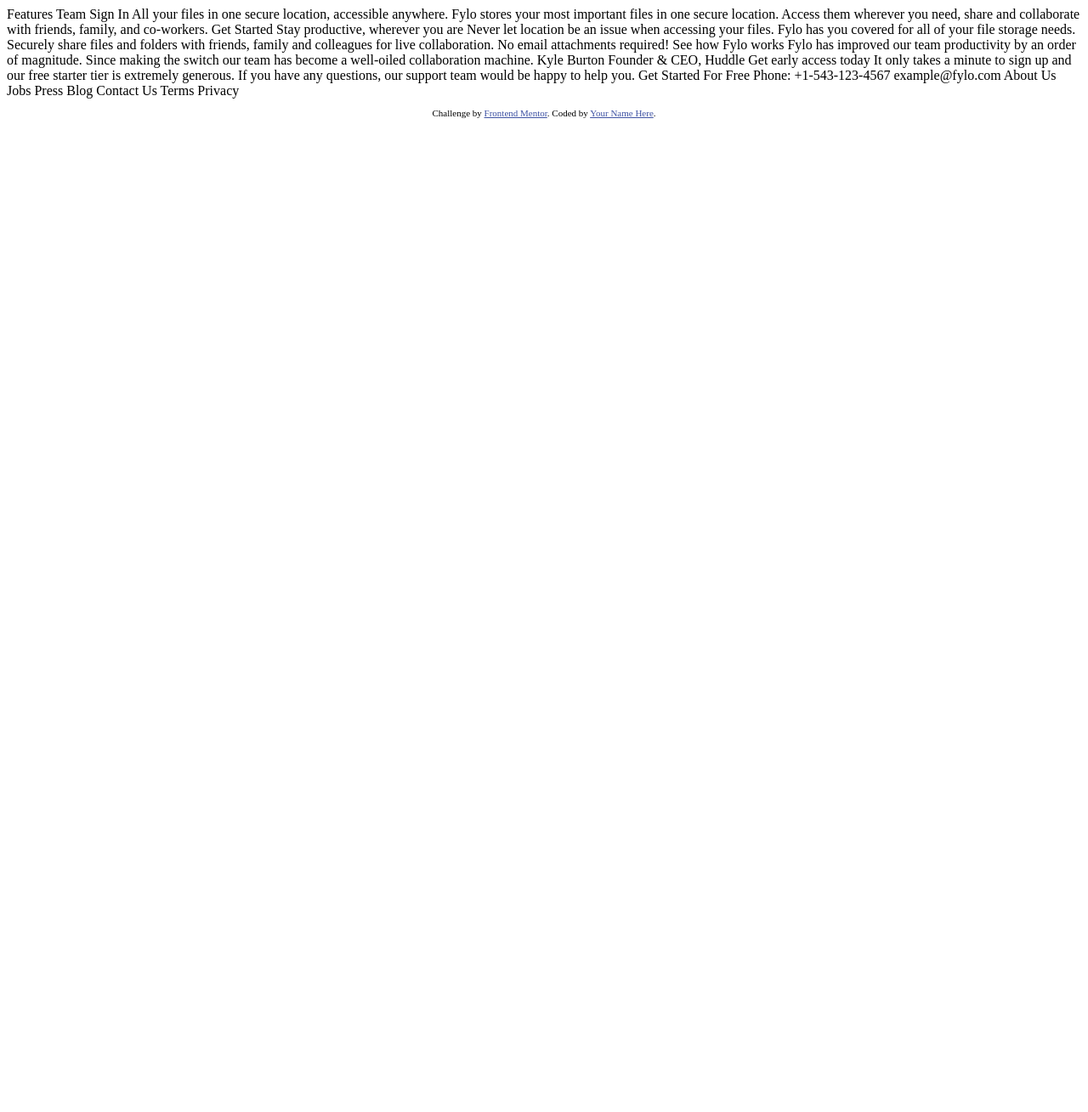
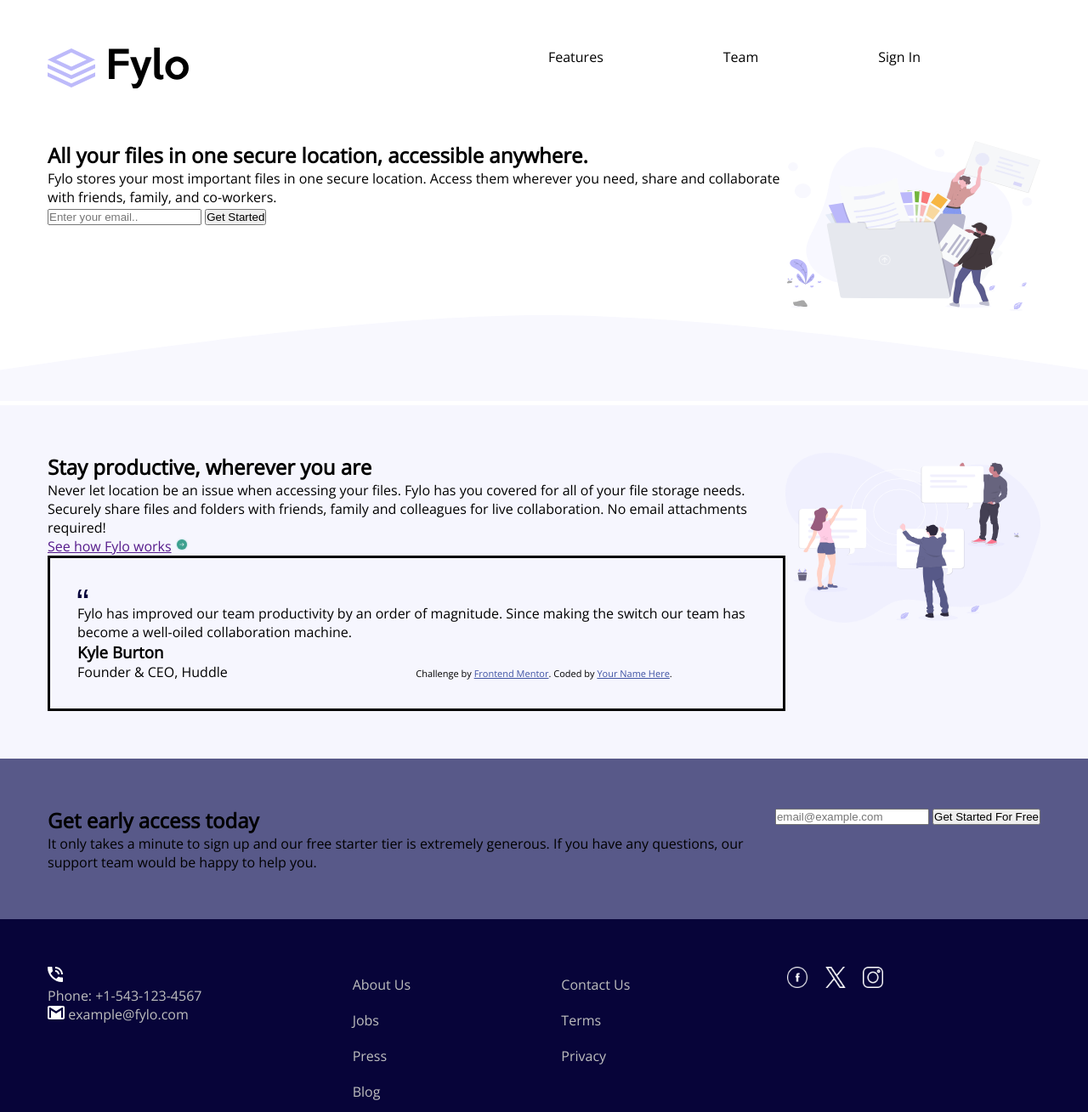
Before and after one commit to Marianellag1/redesigned-fylolanding, a plain HTML site: page index.html in a window 1280 px wide. Shown: the whole page at 85% size. Before the commit the page ends 800 px from the top, so only its background shows below. Drawn offline with nearby package versions, Linux system fonts and the light colour scheme.

```diff
--- /dev/null
+++ b/css/style.css
@@ -0,0 +1,166 @@
+.attribution {
+    font-size: 11px;
+    text-align: center;
+    position: fixed;
+    left: 0;
+    bottom: 0;
+    width: 100%;
+    text-align: center;
+}
+
+.attribution a {
+    color: hsl(228, 45%, 44%);
+}
+
+:root {
+    --dark-blue: hsl(243, 87%, 12%);
+    --desaturated-blue: hsl(238, 22%, 44%);
+    --bright-blue: hsl(224, 93%, 58%);
+    --moderate-cyan: hsl(170, 45%, 43%);
+    --light-grayish-blue: hsl(240, 75%, 98%);
+    --light-gray: hsl(0, 0%, 75%);
+    --black: #000;
+}
+
+* {
+    margin: 0;
+    padding: 0;
+    box-sizing: border-box;
+}
+
+body {
+    min-height: 100vh;
+    display: flex;
+    justify-content: center;
+    /* align-items: center; **better without*/
+    font-family: 'Open Sans', sans-serif;
+    flex-direction: column;
+}
+
+header {
+    display: grid;
+    grid-template-columns: auto auto;
+    padding: 3.5rem;
+    font-family: 'Open Sans', sans-serif;
+}
+
+header figure {
+    float: left;
+}
+
+footer {
+    padding: 3.5rem;
+    background-color: var(--dark-blue);
+    display: grid;
+    grid-template-columns: auto auto auto auto;
+}
+
+.header-link ul {
+    display: grid;
+    grid-template-columns: auto auto auto;
+}
+
+.header-link li {
+    list-style-type: none;
+}
+
+.header-link a {
+    text-decoration: none;
+    color: var(--black);
+}
+
+.header-link a:hover {
+    color: var(--bright-blue);
+}
+
+.one {
+    display: grid;
+    grid-template-columns: auto auto;
+    padding: 0 3.5rem;
+}
+
+.illustration-one img {
+    width: 300px;
+    height: 200px;
+}
+
+.background-img {
+    width: -webkit-fill-available;
+}
+
+.two {
+    padding: 3.5rem;
+    display: grid;
+    grid-template-columns: auto auto;
+background-color: var(--light-grayish-blue);
+
+}
+
+.quote {
+    border: solid;
+    padding: 2rem;
+}
+
+.illustration-two {
+    width: 300px;
+    height: 200px;
+}
+/* font-family: 'Open Sans', sans-serif;
+font-family: 'Raleway', sans-serif; */
+
+
+.second-bottom {
+    background-color: var(--desaturated-blue);
+    padding: 3.5rem;
+    display: grid;
+    grid-template-columns: auto auto;
+}
+
+.get-started {
+    /* display: flex; */
+    flex-direction: column;
+}
+
+
+.phone-icon p {
+    color: var(--light-gray);
+}
+
+.first-group a,
+.second-group a,
+.third-group a {
+    list-style-type: none;
+    color: var(--light-gray);
+    text-decoration: none;
+}
+
+.second-group li,
+.third-group li {
+    list-style-type: none;
+}
+
+.first-group a:hover,
+.second-group a:hover,
+.third-group a:hover {
+    color: var(--bright-blue);
+}
+
+.second-group li {
+    padding: .625rem 0;
+}
+
+.third-group li {
+    padding: .625rem 0;
+}
+
+.logo {
+    cursor: pointer;
+    width: 40px;
+    height: 25px;
+    padding: 0 .50rem;
+}
+
+.logo:hover {
+    width: 40px;
+    height: 30px;
+}
--- a/index.html
+++ b/index.html
@@ -1,73 +1,156 @@
 <!DOCTYPE html>
 <html lang="en">
+
 <head>
   <meta charset="UTF-8">
-  <meta name="viewport" content="width=device-width, initial-scale=1.0"> <!-- displays site properly based on user's device -->
+  <meta name="viewport" content="width=device-width, initial-scale=1.0">
+  <link rel="icon" type="image/png" sizes="32x32" href="./images/favicon-32x32.png">
+  <link rel="preconnect" href="https://fonts.googleapis.com">
+  <link rel="preconnect" href="https://fonts.gstatic.com" crossorigin>
+  <link href="https://fonts.googleapis.com/css2?family=Open+Sans&family=Raleway:wght@400;700&display=swap"
+    rel="stylesheet">
+  <link rel="stylesheet" href="./css/style.css">
+  <title>Frontend Mentor | Fylo landing page with two column layout</title>
+</head>
 
-  <link rel="icon" type="image/png" sizes="32x32" href="./images/favicon-32x32.png">
+<body>
+  <header>
+    <figure>
+      <img src="./images/logo.svg" alt="fylo logo">
+    </figure>
+    <div class="header-link">
+      <ul>
+        <li><a href="">Features</a></li>
+        <li><a href="">Team</a></li>
+        <li><a href="">Sign In</a></li>
+      </ul>
+    </div>
+  </header>
 
-  <title>Frontend Mentor | Fylo landing page with two column layout</title>
-
-  <!-- Feel free to remove these styles or customise in your own stylesheet 👍 -->
-  <style>
-    .attribution { font-size: 11px; text-align: center; }
-    .attribution a { color: hsl(228, 45%, 44%); }
-  </style>
-</head>
-<body>
-
-  Features
-  Team
-  Sign In
-
+  <div class="wrapper">
+    <section class="one">
+      <div class="secure-location">
+        <h2>
           All your files in one secure location, accessible anywhere.
-
+        </h2>
+        <p>
           Fylo stores your most important files in one secure location.
           Access them wherever you need, share and collaborate with friends,
           family, and co-workers.
+        </p>
+        <input type="email" placeholder="Enter your email..">
+        <button>Get Started</button>
+      </div>
 
-  Get Started
+      <figure class="illustration-one">
+        <img src="./images/illustration-1.svg" alt="">
+      </figure>
+    </section>
 
+    <figure class="background-img" >
+      <img class="background-img" src="./images/bg-curve-desktop.svg" alt="">
+    </figure>
+
+    <section class="two">
+      <div class="pair">
+
+        <h2>
           Stay productive, wherever you are
-
+        </h2>
+        <p>
           Never let location be an issue when accessing your files. Fylo has you
           covered for all of your file storage needs.
-
+        </p>
+        <p>
           Securely share files and folders with friends, family and colleagues for
           live collaboration. No email attachments required!
+        </p>
+        <p>
+          <a href="">See how Fylo works</a>
+          <img src="./images/icon-arrow.svg" alt="">
+        </p>
 
-  See how Fylo works
-
+        <div class="quote">
+          <img src="./images/icon-quotes.svg" alt="">
+          <p>
             Fylo has improved our team productivity by an order of magnitude. Since
             making the switch our team has become a well-oiled collaboration machine.
+          </p>
+          <div class="customer">
+            <h3>Kyle Burton</h3>
+            <p>
+              Founder & CEO, Huddle
+            </p>
+          </div>
+        </div>
+      </div>
+      <figure>
+        <img class="illustration-two" src="./images/illustration-2.svg" alt="">
+      </figure>
+    </section>
 
-  Kyle Burton
-  Founder & CEO, Huddle
-
+    <section class="second-bottom">
+      <div class="early-access">
+        <h2>
           Get early access today
-
+        </h2>
+        <p>
           It only takes a minute to sign up and our free starter tier is extremely generous.
           If you have any questions, our support team would be happy to help you.
-
+        </p>
+      </div>
+      <div class="get-started">
+        <input type="email" placeholder="email@example.com">
+        <button>
           Get Started For Free
-
-  Phone: +1-543-123-4567
-  example@fylo.com
-
-  About Us
-  Jobs
-  Press
-  Blog
-
-  Contact Us
-  Terms
-  Privacy
+        </button>
+      </div>
+    </section>
+  </div>
 
   <footer>
+    <div class="first-group">
+      <div class="phone-icon">
+        <img src="./images/icon-phone.svg" alt="">
+        <p>Phone: <span><a href="tel:+">+1-543-123-4567</a></span></p>
+      </div>
+      <div class="email-icon">
+        <img src="./images/icon-email.svg" alt="">
+        <a href="mailto:">example@fylo.com</a>
+      </div>
+    </div>
+
+    <div class="second-group">
+      <ul>
+        <li><a href="http://">About Us</a></li>
+        <li><a href="http://">Jobs</a></li>
+        <li><a href="http://">Press</a></li>
+        <li><a href="http://">Blog</a></li>
+      </ul>
+    </div>
+
+    <div class="third-group">
+      <ul>
+        <li><a href="http://">Contact Us</a></li>
+        <li><a href="http://">Terms</a></li>
+        <li><a href="http://">Privacy</a></li>
+      </ul>
+    </div>
+
+    <div class="social-media">
+      <figure>
+        <img class="logo facebook-logo" src="./images/facebook (1).png" alt="facebook logo">
+        <img class="logo twitter-logo" src="./images/twitter.png" alt="twitter logo, new version x">
+        <img class="logo instagram-logo" src="./images/instagram.png" alt="instagram logo">
+      </figure>
+    </div>
+
     <p class="attribution">
       Challenge by <a href="https://www.frontendmentor.io?ref=challenge" target="_blank">Frontend Mentor</a>.
       Coded by <a href="#">Your Name Here</a>.
     </p>
   </footer>
+  <script src="./js/script.js"></script>
 </body>
+
 </html>
--- /dev/null
+++ b/js/script.js
@@ -0,0 +1 @@
+// console.log("hello"); works
```
Also changed, not shown: images/facebook (1).png (added), images/instagram.png (added), images/twitter.png (added). Lines whose indentation alone changed are shown as unchanged.
